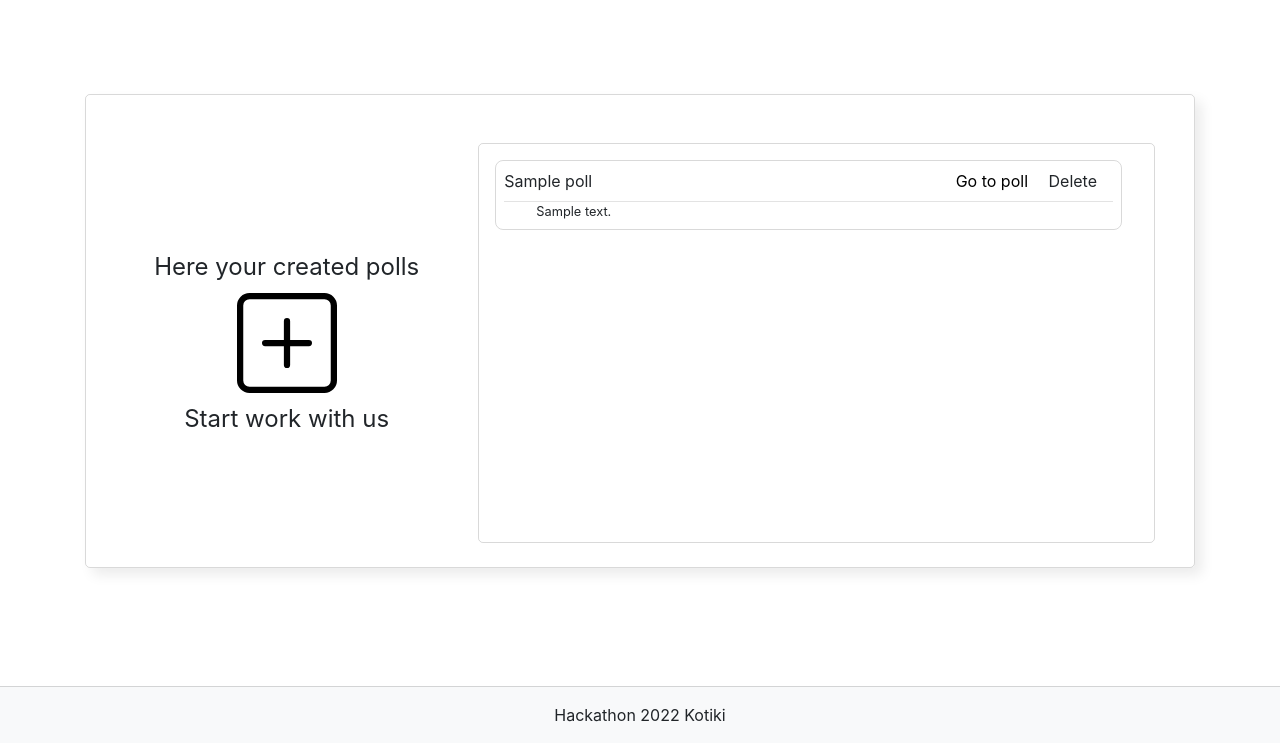
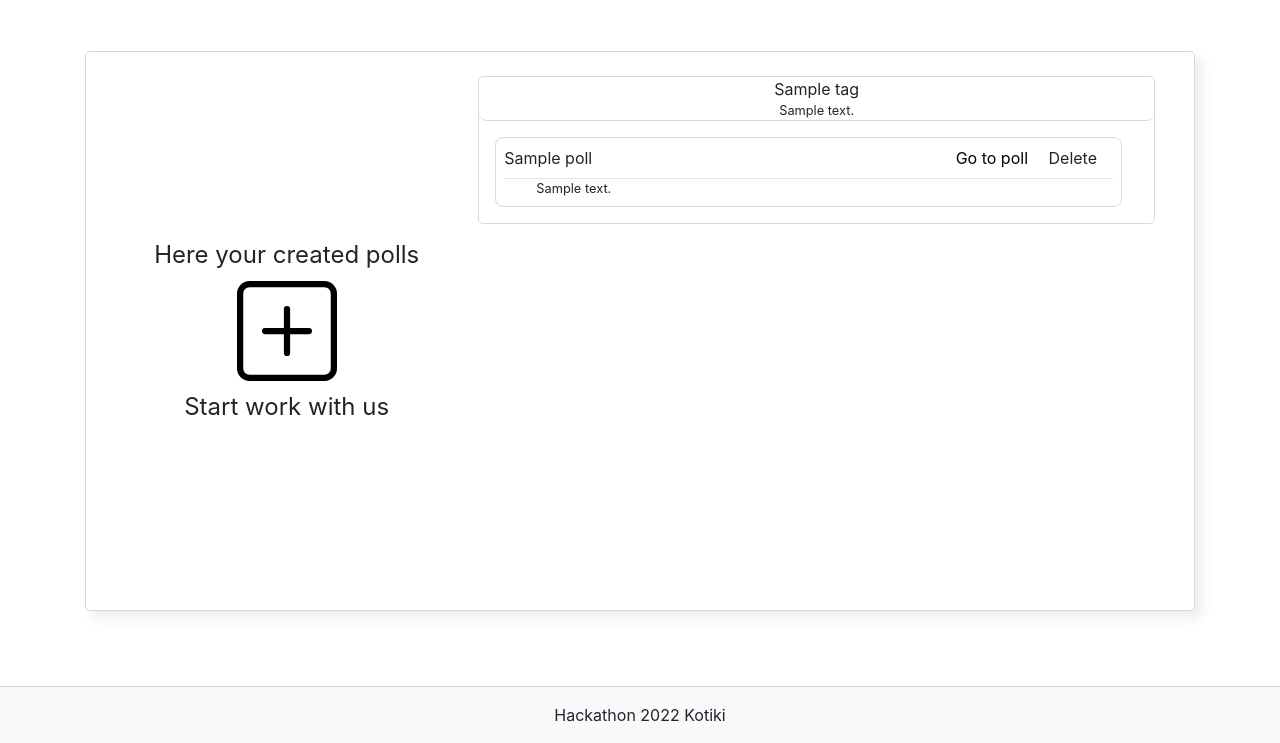
Before and after one commit to KolyaPrim/hackathon_2022, a Django app: page / in a window 1280 px wide. Shown: the part 57-800 px from the top of the page. Run offline with Django 3.2, Linux system fonts and the light colour scheme; a user stored in the database is signed in; tables that the repository leaves empty hold one stand-in row (values such as "Sample post"); some libraries are stand-ins or nearby versions.

Commit message:
Added tags for poll

```diff
--- a/safety_box/static/css/poll_list.css
+++ b/safety_box/static/css/poll_list.css
@@ -2,14 +2,13 @@ a, a:hover {
     color: #000 !important;
     text-decoration: none
 }
+
 button {
     padding: 0;
     border: none;
     font: inherit;
     color: inherit;
     background-color: transparent;
-  /* отображаем курсор в виде руки при наведении; некоторые
-  считают, что необходимо оставлять стрелочный вид для кнопок */
     cursor: pointer;
 }
 
@@ -18,6 +17,7 @@ button {
 }
 
 .main_space {
+    height: 70vh;
     border-radius: 5px;
     border: 0.5px solid rgba(0, 0, 0, 0.15);
     box-shadow: 7px 7px 13px rgb(0 0 0 / 8%);
@@ -56,6 +56,8 @@ button {
 }
 
 .list_element {
+    overflow: auto;
+    height: 100%;
 }
 
 .main_block_btn {
@@ -64,7 +66,6 @@ button {
 }
 
 .list_block {
-    height: 400px;
     overflow: auto;
 }
 
@@ -80,3 +81,9 @@ button {
     margin-right: 1rem;
     margin-bottom: 0.5rem;
 }
+
+.block_tag {
+    text-align: center;
+    border-bottom: 0.5px solid rgba(0, 0, 0, 0.15);
+    border-radius: 0.5rem;
+}
--- a/safety_box/your_polls/templates/polls_list.html
+++ b/safety_box/your_polls/templates/polls_list.html
@@ -7,11 +7,8 @@
 
     <div class="container flex-grow-1 align-items-center d-flex">
 
-        <div class="main_space w-100">
-            <div class="row main_block">
-
-            </div>
-            <div class="row main_block">
+        <div class="main_space w-100 d-flex">
+            <div class="row main_block flex-grow-1">
                 <div class="col-md-4 list_element d-flex align-items-center justify-content-center">
                     <div class="main_block_btn">
                         Here your created polls
@@ -27,9 +24,25 @@
 
                 </div>
                 <div class="col-md-8 list_element">
+
                     <div class="list_block">
-                        {% for item in polls %}
-                            {% include item_template with item=item %}
+                        {% for tag in tag_list %}
+                            <div class="block_tag">
+                                {% if tag %}
+                                    <div>{{ tag.name }}</div>
+                                    <div style="font-size: 0.8rem;">{{ tag.description }}</div>
+                                {% else %}
+                                    <div>Not specified tag</div>
+                                    <div style="font-size: 0.8rem;">Your can add it in settings</div>
+                                {% endif %}
+                            </div>
+                            {% for item in polls %}
+                                {% if item.tag == tag %}
+                                    {% include item_template with item=item %}
+
+                                {% endif %}
+                            {% endfor %}
+
                         {% endfor %}
                     </div>
                 </div>
--- a/safety_box/your_polls/views.py
+++ b/safety_box/your_polls/views.py
@@ -25,22 +25,26 @@ class PollViewSet(viewsets.ViewSet):
         user = request.user
         queryset = Poll.objects.filter(author_id=user.id)
         poll_list = [item for item in queryset]
-        return Response(data={'polls': poll_list,
-                              'item_template': 'polls_item.html'},
-                        template_name='polls_list.html')
+        tag_list = set([item.tag for item in queryset])
+        return Response(data={
+            'polls': poll_list,
+            'tag_list': tag_list,
+            'item_template': 'polls_item.html'},
+            template_name='polls_list.html')
 
     def create_poll(self, request):
         return Response(template_name='poll_creating_page.html')
 
     def get_poll(self, request, poll_id: int):
         poll: Poll = get_object_or_404(Poll, id=poll_id)
+
         try:
             css_file = poll.css_file.file
         except:
             css_file = None
         poll_data = {
             'id': poll.id,
-            'token':poll.token,
+            'token': poll.token,
             "title": poll.title,
             "description": poll.description or "",
             "css_file": css_file,
```
Lines whose indentation alone changed are shown as unchanged.
